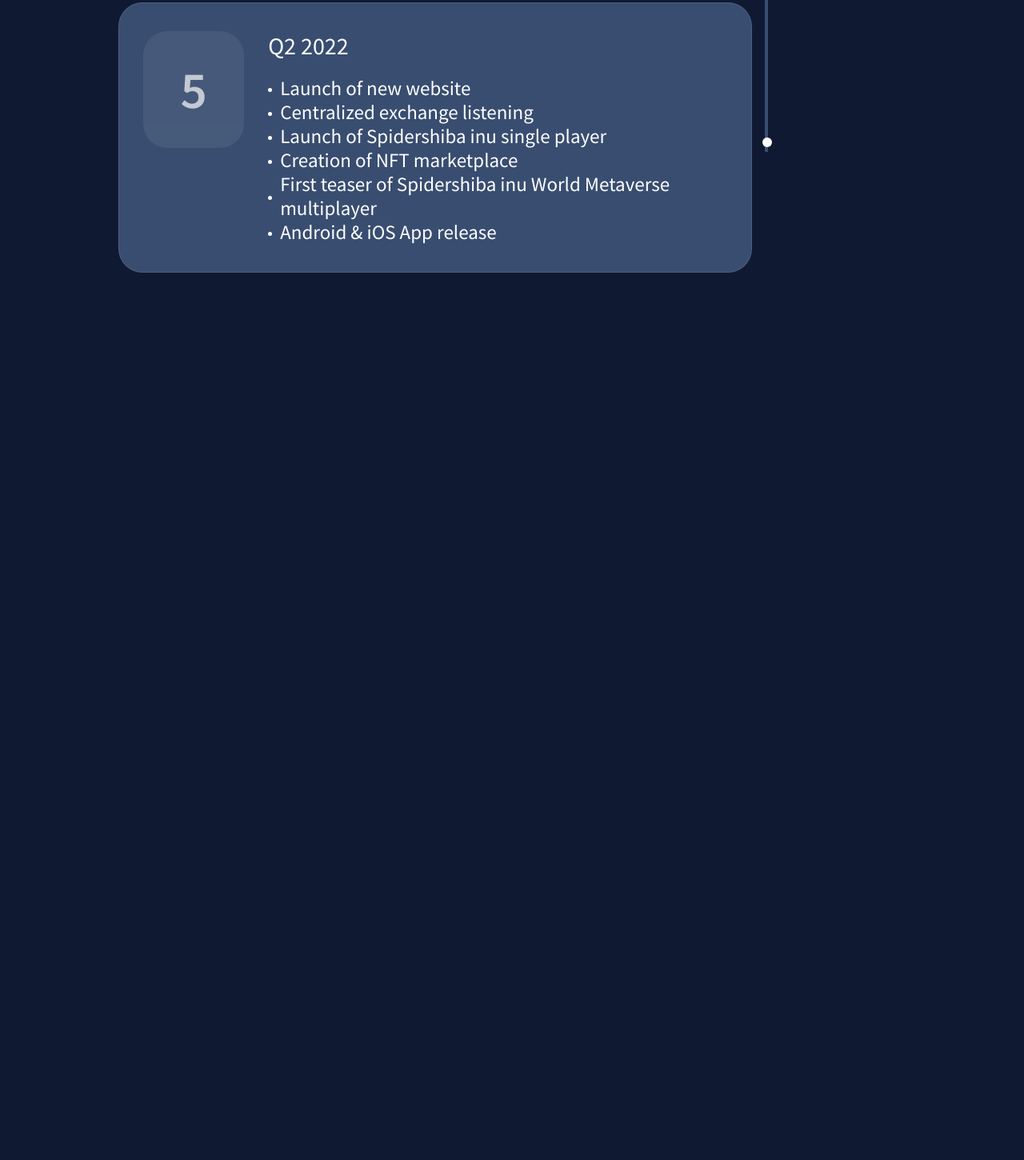
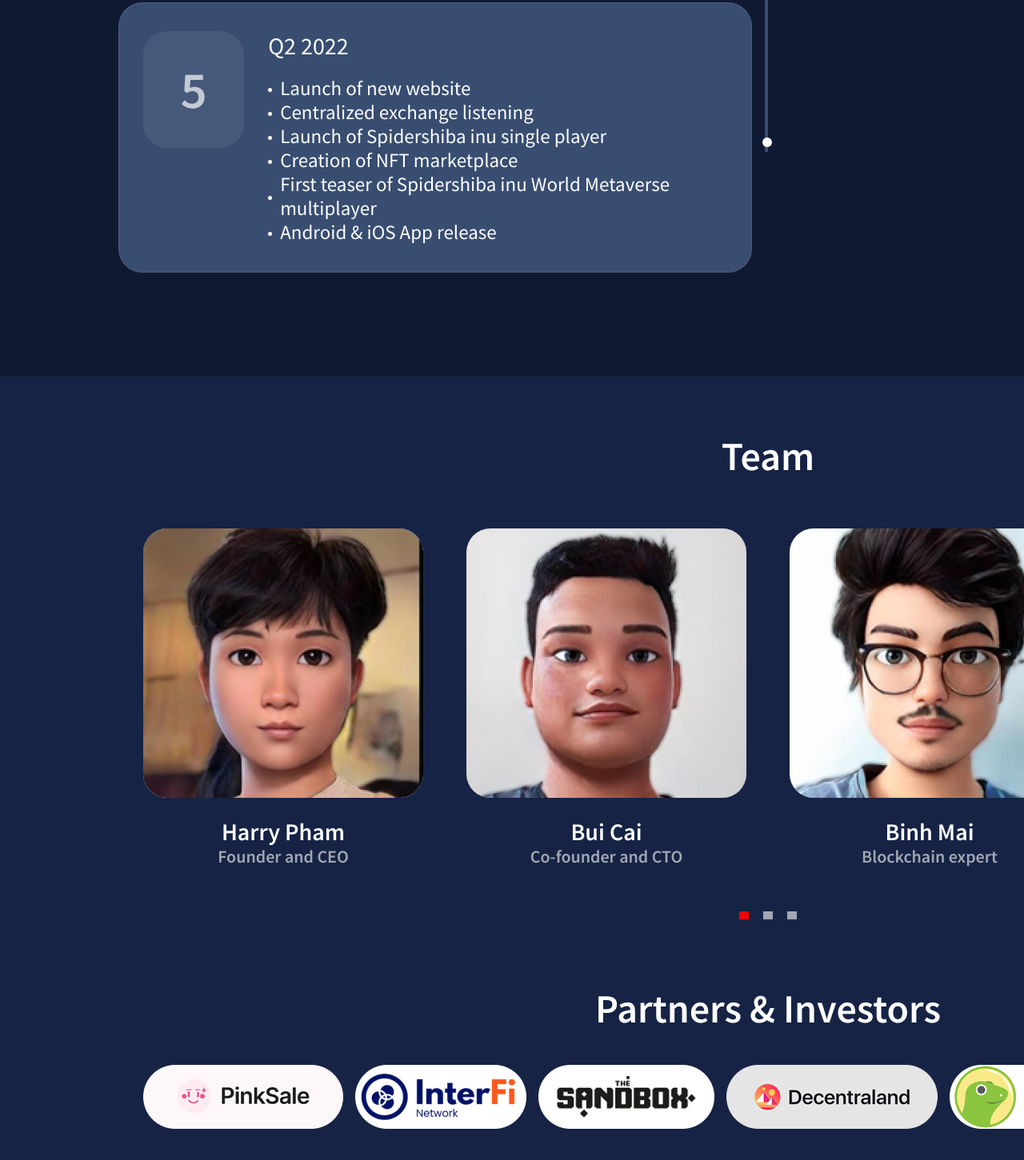
Before and after one commit to vitalis-virtus/nios_courses_design2, a website built with Parcel: page src/index.html in a window 1280 px wide. Shown: the part 5179-6630 px from the top of the page at 80% size. Before the commit the page ends 5650 px from the top, so only its background shows below. Built offline with nearby package versions, Linux system fonts and the light colour scheme.

Commit message:
add team-and-parnters section

```diff
--- a/src/index.html
+++ b/src/index.html
@@ -18,6 +18,7 @@
     <include src="./partials/play-to-earn.html"></include>
     <include src="./partials/why-invest.html"></include>
     <include src="./partials/roadmap.html"></include>
+    <include src="./partials/team-and-partners.html"></include>
 
     <script src="./index.js"></script>
   </body>
--- /dev/null
+++ b/src/partials/team-and-partners.html
@@ -0,0 +1,79 @@
+<section class="team-partners-bgc">
+  <div class="container-team-partners">
+    <div class="team-wrapper">
+      <h2>Team</h2>
+      <div class="team-slider">
+        <ul class="team-list">
+          <li>
+            <img src="/images/team-member-1-min.jpg" alt="Photo of team member Harry Pham" />
+            <h4>Harry Pham</h4>
+            <p>Founder and CEO</p>
+          </li>
+          <li>
+            <img src="/images/team-member-2-min.jpg" alt="Photo of team member Bui Cai" />
+            <h4>Bui Cai</h4>
+            <p>Co-founder and CTO</p>
+          </li>
+          <li>
+            <img src="/images/team-member-3-min.jpg" alt="Photo of team member Binh Mai" />
+            <h4>Binh Mai</h4>
+            <p>Blockchain expert</p>
+          </li>
+          <li>
+            <img src="/images/team-member-4-min.jpg" alt="Photo of team member Lisa Dowen" />
+            <h4>Lisa Dowen</h4>
+            <p>Marketing and funnels</p>
+          </li>
+        </ul>
+        <div class="team-slider-nav">
+          <button class="slider-active-button" type="button"></button>
+          <button type="button"></button>
+          <button type="button"></button>
+        </div>
+      </div>
+    </div>
+    <div class="partners-wrapper">
+      <h2>Partners & Investors</h2>
+      <ul class="partners-list">
+        <li>
+          <a href="#">
+            <img src="/images/partners-investor-list-member-1-min.png" alt="PinkSale logo" />
+          </a>
+        </li>
+        <li>
+          <a href="#">
+            <img src="/images/partners-investor-list-member-2-min.png" alt="InterFi logo" />
+          </a>
+        </li>
+        <li>
+          <a href="#">
+            <img src="/images/partners-investor-list-member-3-min.png" alt="The SandBox logo" />
+          </a>
+        </li>
+        <li>
+          <a href="#">
+            <img
+              src="/images/partners-investor-list-member-4-min.png"
+              alt="Decentraland logo"
+            />
+          </a>
+        </li>
+        <li>
+          <a href="#">
+            <img src="/images/partners-investor-list-member-5-min.png" alt="CoinGecko logo" />
+          </a>
+        </li>
+        <li>
+          <a href="#">
+            <img
+              src="/images/partners-investor-list-member-6-min.png"
+              alt="CoinMarketCap log
+
+            o"
+            />
+          </a>
+        </li>
+      </ul>
+    </div>
+  </div>
+</section>
--- a/src/sass/main.scss
+++ b/src/sass/main.scss
@@ -20,3 +20,4 @@
 @import './partials/play-to-earn';
 @import './partials/why-invest';
 @import './partials/roadmap';
+@import './partials/team-and-partners';
--- /dev/null
+++ b/src/sass/partials/_team-and-partners.scss
@@ -0,0 +1,88 @@
+.team-partners-bgc {
+  background-color: $team-partners-section-background-color;
+}
+
+.team {
+  &-wrapper {
+    text-align: center;
+    margin-bottom: 80px;
+  }
+
+  &-wrapper h2 {
+    color: $primary-white-text-color;
+    font-weight: 700;
+    font-size: 50px;
+    line-height: 60px;
+    margin-bottom: 60px;
+  }
+
+  &-slider {
+    text-align: center;
+  }
+
+  &-list {
+    color: $primary-white-text-color;
+    display: flex;
+    justify-content: space-between;
+    margin-bottom: 50px;
+  }
+
+  &-list img {
+    border-radius: 30px;
+    margin-bottom: 20px;
+  }
+
+  &-list h4 {
+    font-weight: 700;
+    font-size: 30px;
+    line-height: 36px;
+  }
+
+  &-list p {
+    font-weight: 600;
+    font-size: 22px;
+    line-height: 26px;
+    opacity: 0.6;
+  }
+
+  &-slider-nav button {
+    background-color: #a2a7b4;
+    width: 10px;
+    height: 10px;
+    border: none;
+  }
+
+  &-slider-nav button:not(:last-child) {
+    margin-right: 15px;
+  }
+
+  &-slider-nav .slider-active-button {
+    background-color: #ff0000;
+  }
+}
+
+.partners {
+  &-wrapper h2 {
+    font-weight: 700;
+    font-size: 50px;
+    line-height: 60px;
+    color: $primary-white-text-color;
+    text-align: center;
+    margin-bottom: 40px;
+  }
+
+  &-list {
+    display: flex;
+    justify-content: space-between;
+  }
+
+  &-list li {
+      border-radius:50px ;
+      transition: 150ms ease-in all;
+  }
+
+  &-list li:hover {
+    box-shadow: 0px 5px 16px 20px rgba(255, 255, 255, 0.2);
+
+  }
+}
--- a/src/sass/utils/_containers.scss
+++ b/src/sass/utils/_containers.scss
@@ -1,3 +1,7 @@
 .container {
   padding: 0 92px;
+
+  &-team-partners{
+    padding: 70px 179px 140px;
+  }
 }
--- a/src/sass/utils/_variables.scss
+++ b/src/sass/utils/_variables.scss
@@ -9,6 +9,7 @@
 $primary-red-hover-color: #ac1216;
 
 $primary-background-color: #101932;
+$team-partners-section-background-color: #162344;
 
 //кольори для градієнтів в псевдоелементі коло
 $gradient-color-1: #e11d2e;
```
Also changed, not shown: src/partials/roadmap.html (+0 -71 lines), src/images/partners-investor-list-member-1-min.png (added), src/images/partners-investor-list-member-2-min.png (added), src/images/partners-investor-list-member-3-min.png (added), src/images/partners-investor-list-member-4-min.png (added), src/images/partners-investor-list-member-5-min.png (added), src/images/partners-investor-list-member-6-min.png (added), src/images/team-member-1-min.jpg (added), src/images/team-member-2-min.jpg (added), src/images/team-member-3-min.jpg (added), src/images/team-member-4-min.jpg (added).
